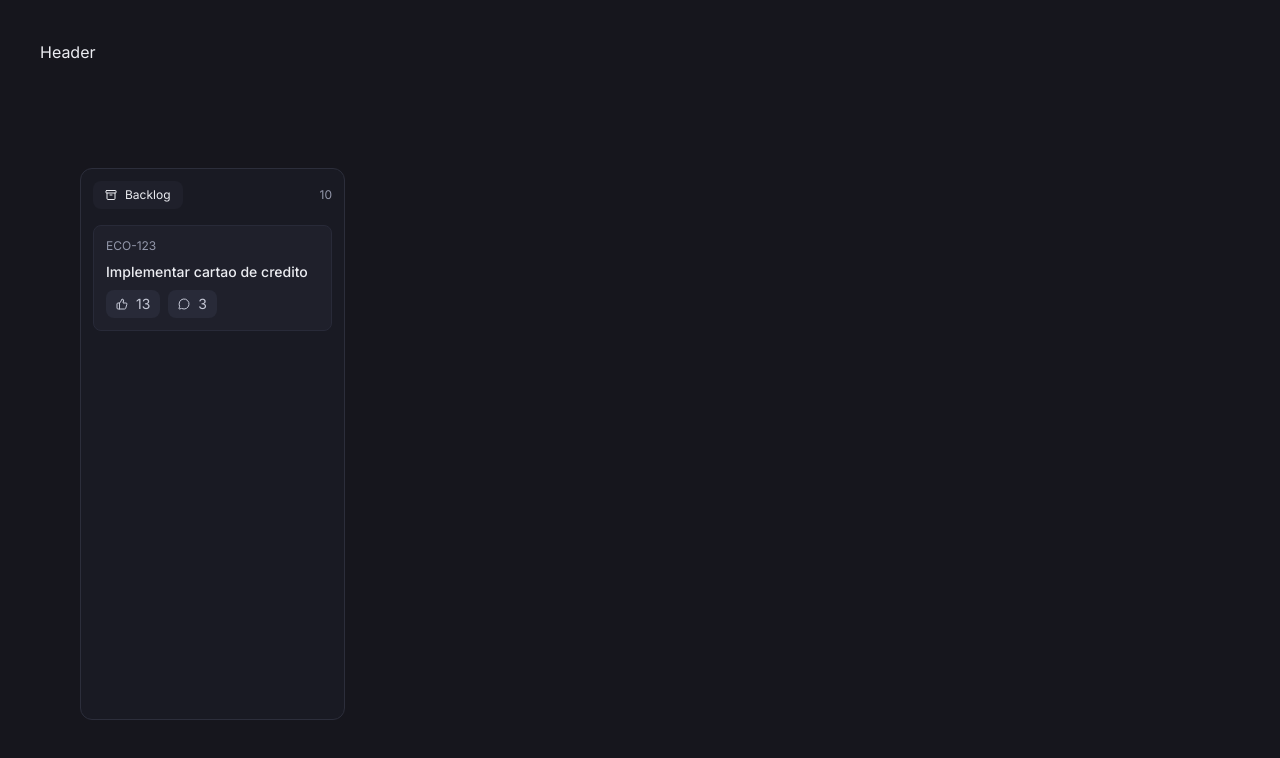
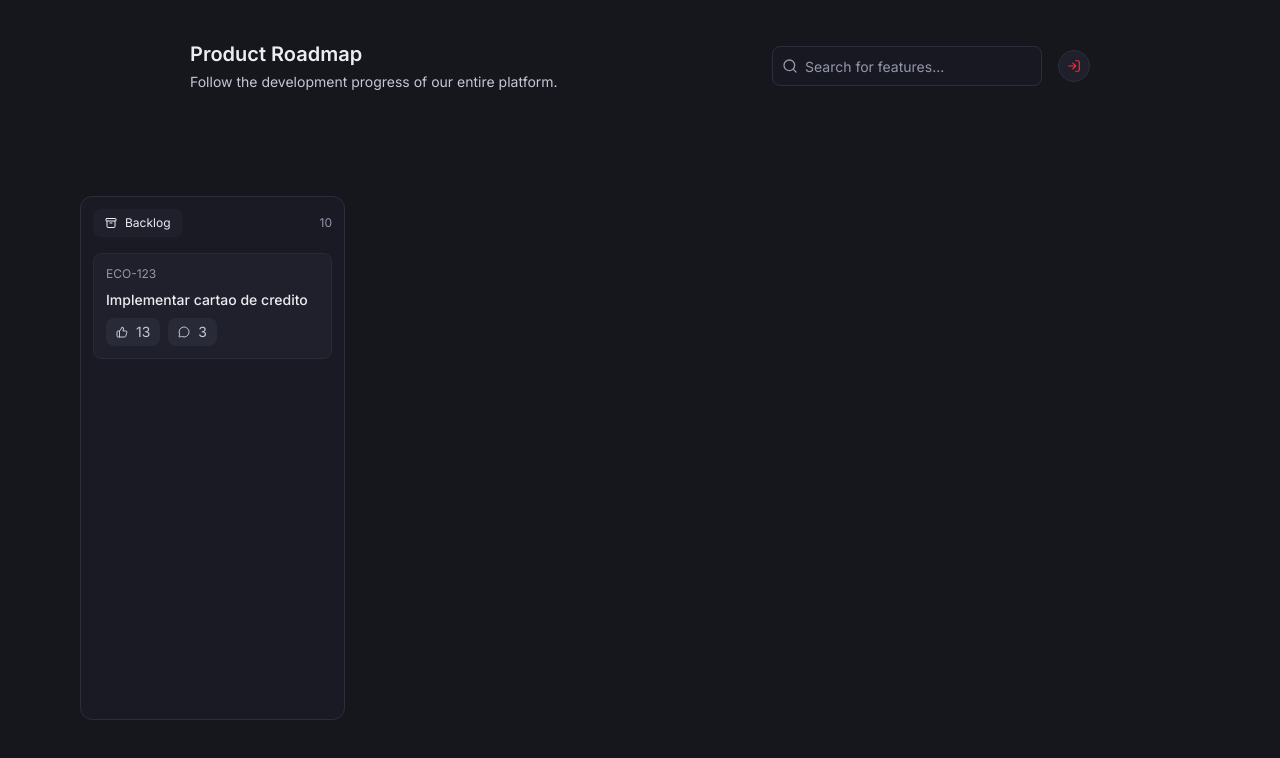
Before and after one commit to PauloStraforini/nextjs-board-app, a Next.js app: page / in a window 1280 px wide. Shown: the top 758 px of the page. Built offline with nearby package versions, Linux system fonts and the light colour scheme.

Commit message:
Estrutura do Cabeçalho

```diff
--- /dev/null
+++ b/src/app/(board)/hearder.tsx
@@ -0,0 +1,34 @@
+import { Input } from "@/components/input"
+import { LogInIcon, SearchIcon } from "lucide-react"
+
+export function Header() {
+    return (
+        <header className="max-w-225 mx-auto w-full flex items-center justify-between">
+            <div className="space-y-1">
+                <h1 className="font-semibold text-xl">Product Roadmap</h1>
+                <p className="text-sm text-navy-100">
+                    Follow the development progress of our entire platform.
+                </p>
+            </div>
+
+            <div className="flex items-center gap-4">
+                <div className="relative">
+                    <SearchIcon className="absolute size-4 text-navy-200 left-2.5 top-1/2 -translate-y-1/2 pointer-events-none" />
+
+                    <Input
+                        type="text"
+                        placeholder="Search for features..."
+                        className="w-67.5 pl-8"
+                    />
+                </div>
+
+                <button
+                    type="button"
+                    className="size-8 rounded-full bg-navy-700 border border-navy-500 flex items-center justify-center hover:bg-navy-600 transition-colors duration-150 cursor-pointer"
+                >
+                    <LogInIcon className="size-3.5 text-red-500" />
+                </button>
+            </div>
+        </header>
+    )
+}
--- a/src/app/(board)/layout.tsx
+++ b/src/app/(board)/layout.tsx
@@ -1,3 +1,5 @@
+import { Header } from "./hearder"
+
 export default function BoardLayout({
     children,
 }: Readonly<{
@@ -5,7 +7,7 @@
 }>) {
     return (
         <div className="max-w-405 w-full mx-auto p-10 flex flex-col gap-8 h-dvh">
-            <div>Header</div>
+            <Header />
 
             {children}
         </div>
--- /dev/null
+++ b/src/components/input.tsx
@@ -0,0 +1,18 @@
+import type { ComponentProps } from "react"
+import { twMerge } from "tailwind-merge"
+
+export interface InputProps extends ComponentProps<"input"> { }
+
+export function Input({ className, ...props }: InputProps) {
+    return (
+        <input
+            className={twMerge(
+                "bg-navy-900 border-[0.5px] border-navy-500 h-10 flex items-center placeholder-navy-200 px-3 rounded-lg text-sm",
+                "",
+                "outline-none focus-visible:ring-2 focus-visible:ring-navy-400 focus-visible:ring-offset-2 focus-visible:ring-offset-navy-950",
+                className,
+            )}
+            {...props}
+        />
+    )
+}
```
